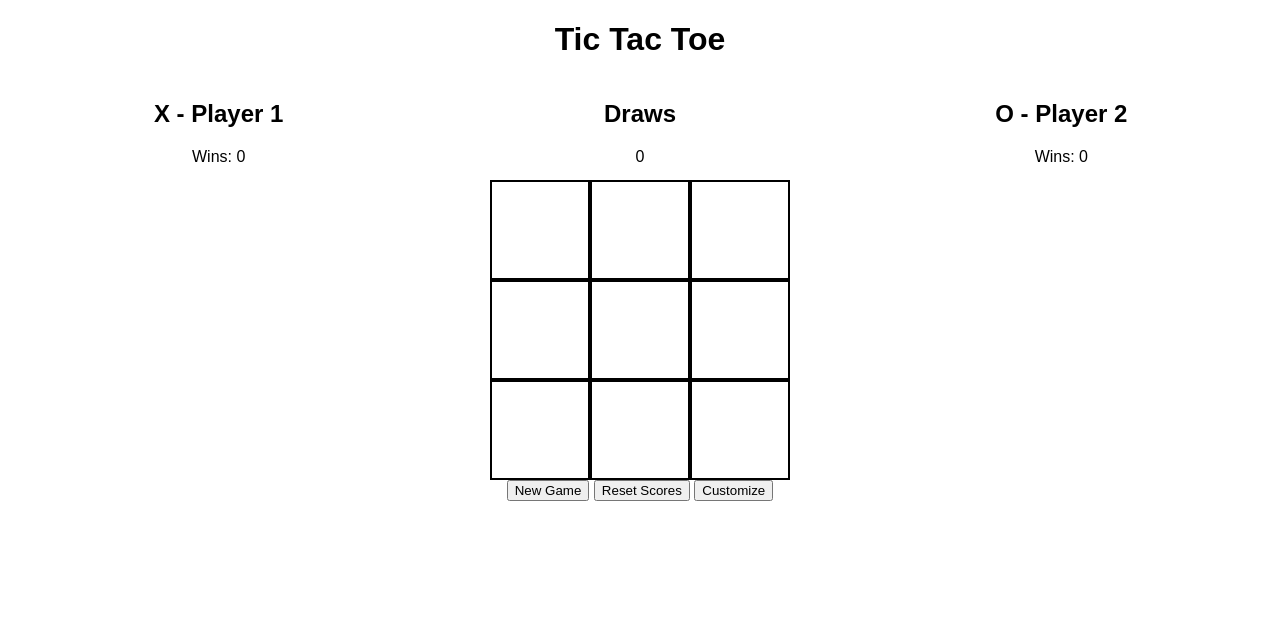
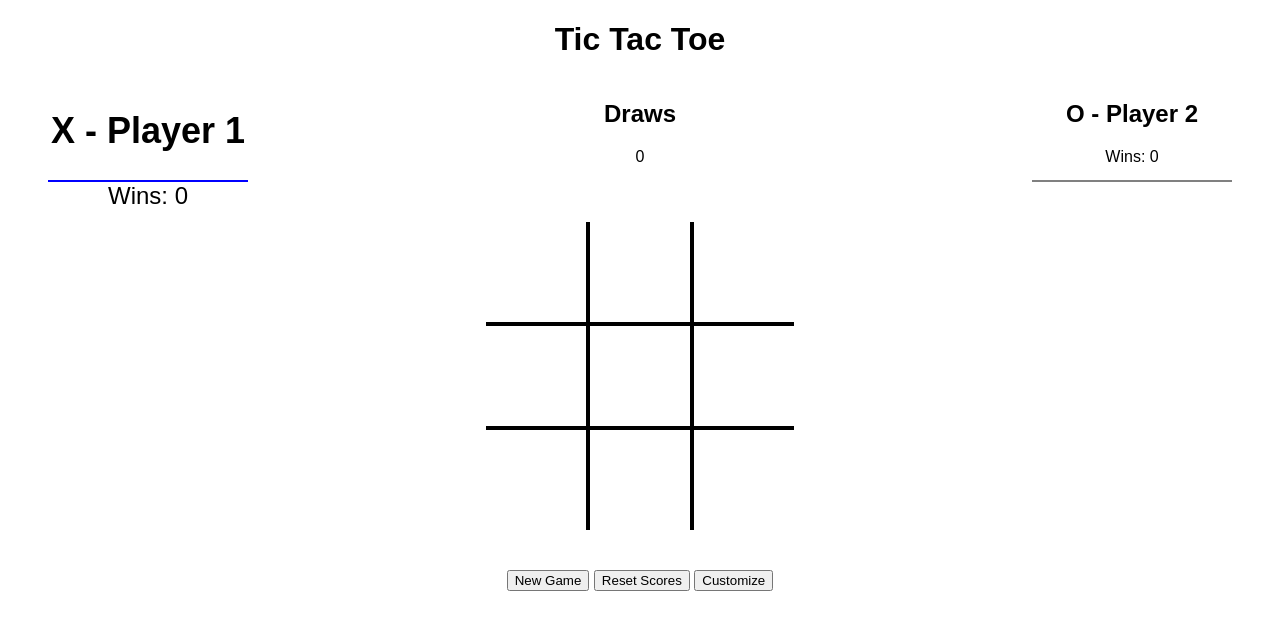
Before and after one commit to aljones1816/tic-tac-toe, a website: page index.html in a window 1280 px wide. Drawn offline with Linux system fonts and the light colour scheme.

Commit message:
add dynamic styling to player cards

```diff
--- a/JS/index.js
+++ b/JS/index.js
@@ -68,12 +68,13 @@ const gameBoard = (() => {
     return {gameboard, renderboard, changeGameboard}
 })();
 
-const createPlayer = (playerName,markerValue,active) => {
+const createPlayer = (playerName,playerValue,ID,status) => {
     const name = playerName;
-    const value = markerValue;
-    const isActive = active;
+    const value = playerValue;
+    const isActive = status;
     const wins = 0;
-    return {name, value, isActive, wins}
+    const playerID = ID;
+    return {name, value, isActive, wins, playerID}
 }
 
 const gameController = (() => {
@@ -82,8 +83,8 @@ const gameController = (() => {
     let draws = 0;
 
     const players = [
-        createPlayer("Player 1","X",true),
-        createPlayer("Player 2","O",false)
+        createPlayer("Player 1","X","playerOneBoard",true),
+        createPlayer("Player 2","O","playerTwoBoard",false)
     ]
 
     // render player scores
@@ -243,10 +244,31 @@ const gameController = (() => {
 
     //Track the currently active player.
     const controlActivePlayer = () => {
+        //TODO make so that activePlayer doesn't change on game end
+            changeActivePlayerHighlight();
         players.forEach(player => {
             player.isActive = !player.isActive;
+            // TODO update the active player graphic
+            //changeActivePlayerHighlight();
         })
     }
+
+    const changeActivePlayerHighlight = () => {
+            players.forEach(player => {
+                if (player.isActive) {
+                    playerElement = document.getElementById(player.playerID);
+                    playerElement.classList.remove("activePlayer");
+                    playerElement.classList.add("inactivePlayer")
+                } else {
+                    playerElement = document.getElementById(player.playerID);
+                    playerElement.classList.remove("inactivePlayer");
+                    playerElement.classList.add("activePlayer")
+                }
+            })
+
+
+    }
+
 
     // allow players to start a new game without resetting the score
     const resetGame = () => {
@@ -255,12 +277,18 @@ const gameController = (() => {
             square.value = "";
 
         })
+        if (players[1].isActive) {
+            changeActivePlayerHighlight();
+        }
+
         players[0].isActive = true;
         players[1].isActive = false;
+
         gameOver = 0;
         const announcement = document.getElementById('gameAnnouncement');
         announcement.innerHTML = "";
         gameBoard.renderboard();
+
     }
 
     document.getElementById("newGame").addEventListener('click', (e) => {
--- a/Styles/style.css
+++ b/Styles/style.css
@@ -15,6 +15,9 @@ body {
     display: grid;
     grid-template-columns: repeat(3, 100px);
     grid-template-rows: repeat(3, 100px);
+    grid-gap: 4px;
+    background-color: black;
+    margin-bottom: 40px;
 
 }
 
@@ -23,7 +26,7 @@ body {
     vertical-align: middle;
     line-height: 100px;
     background-color: white;
-    border: solid 2px black;
+
     font-size: 5em;
 
 }
@@ -65,17 +68,21 @@ ul {
 
 #gameInfo {
     display: flex;
-    justify-content: space-around;
+    padding-left: 40px;
+    padding-right: 40px;
+    justify-content: space-between;
+    margin-bottom: 40px;
 }
 
 .playerBoard {
     height: 100px;
-    width: 400px;
-    justify-content: space-around;
+    width: 200px;
+    text-align: center;
 }
 
 .announcement {
-    width: 100%
+    width: 100%;
+    margin-top: 40px;
 }
 
 .open-background {
@@ -89,3 +96,17 @@ ul {
     opacity: 1;
 
 }
+
+
+
+.inactivePlayer {
+    border-bottom: 2px solid grey;
+
+}
+
+
+
+.activePlayer {
+    font-size: 1.5em;
+    border-bottom: 2px solid blue;
+}
--- a/index.html
+++ b/index.html
@@ -8,7 +8,8 @@
     <link rel="stylesheet" href="./Styles/style.css">
 </head>
 <body>
-    <h1>Tic Tac Toe</h1>
+    <div class="gameContainer">
+        <h1>Tic Tac Toe</h1>
     <div class="modal-background" id='modal-back'>
         <div class="modal" id="modal-one">
 
@@ -31,16 +32,16 @@
         </div>
     </div>
     <div id='gameInfo'>
-        <div class = "playerBoard" id="playerOneBoard">
-            <h2 id="p1Name">X - Player 1</h2>
+        <div class = "playerBoard activePlayer" id="playerOneBoard">
+            <h2 id="p1Name" >X - Player 1</h2>
             <p id="p1score">Wins: </p>
         </div>
-        <div class = "playerBoard" id = "drawBoard">
+        <div class = "playerBoard " id = "drawBoard">
             <h2>Draws</h2>
             <p id ="draws">0</p>
         </div>
 
-        <div class = "playerBoard" id=""playerTwoBoard>
+        <div class = "playerBoard inactivePlayer" id="playerTwoBoard">
             <h2 id="p2Name">O - Player 2</h2>
             <p id="p2score">Wins: </p>
         </div>
@@ -59,12 +60,16 @@
         </div>
         </div>
     </div>
+    <div>
+        <button id="newGame">New Game</button>
+        <button id="resetScores">Reset Scores</button>
+        <button id="openModal">Customize</button>
+    </div>
 
-    <button id="newGame">New Game</button>
-    <button id="resetScores">Reset Scores</button>
-    <button id="openModal">Customize</button>
     <div class="announcement" id="gameAnnouncement">
     </div>
+    </div>
+
     <script src="./JS/index.js"></script>
 </body>
 </html>
```
